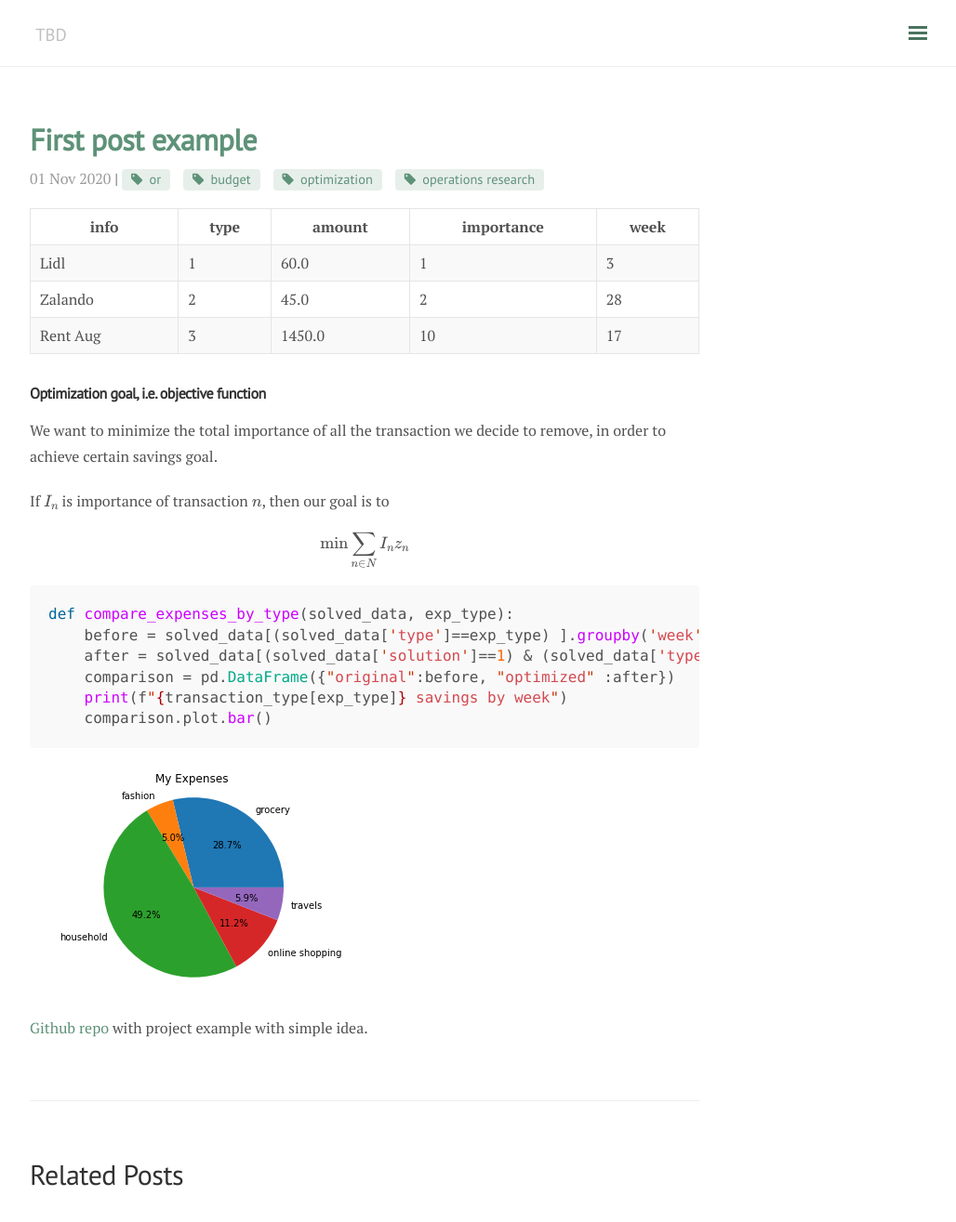
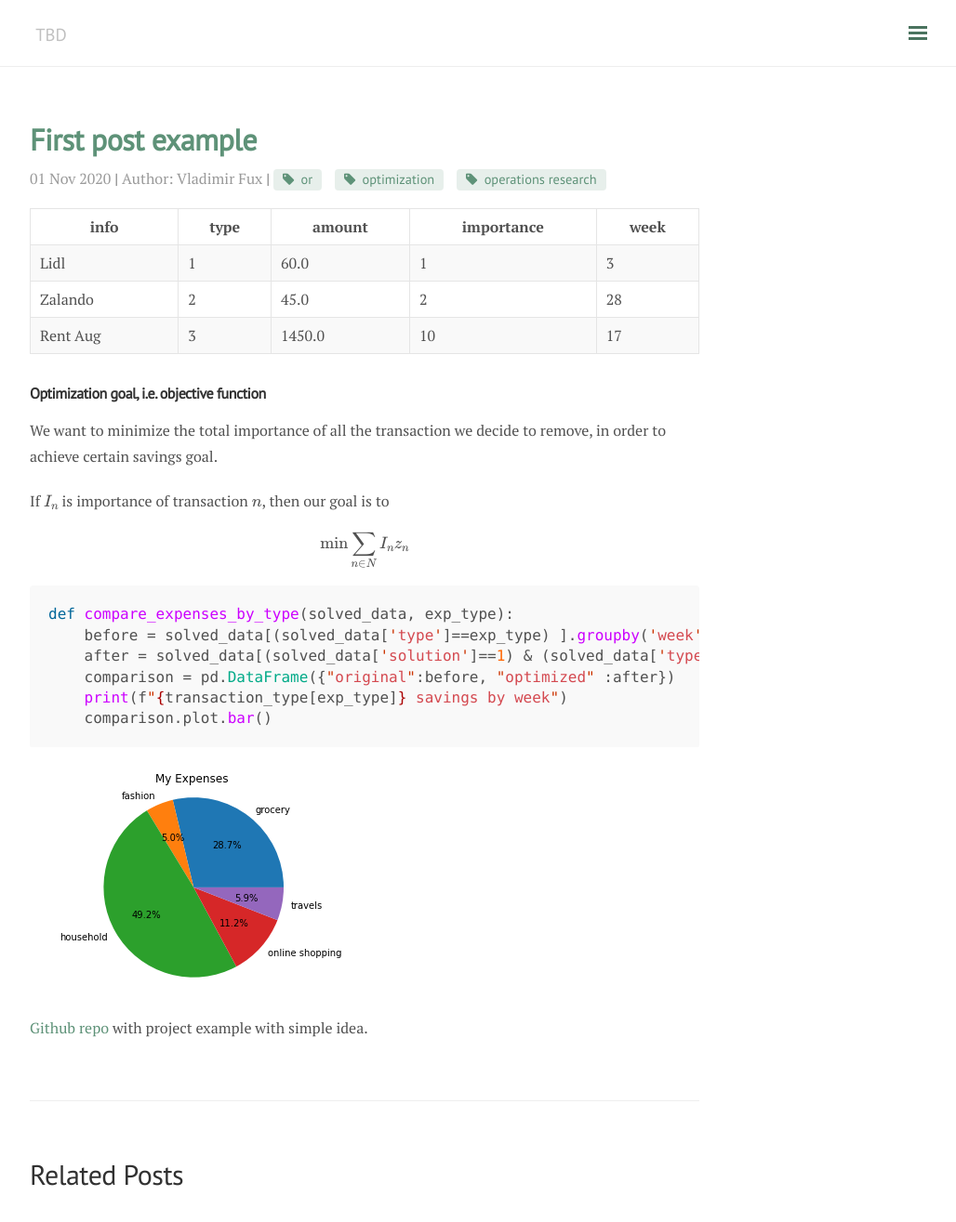
Before and after one commit to nonvisual/nonvisual.github.io, a Jekyll site: the page built from _posts/2020-11-01-first-timer.md, in a window 1280 px wide and 1342 px high. Shown: the top 1315 px of the window at 93% size, without its empty margins (248-1276 px from the left). Built offline with Jekyll 4.4.1, drawn with Linux system fonts in a browser that asks for light colours; nearby versions of some CDN libraries; formulas are drawn with MathJax 3.

Commit message:
Moved google analytics to header| Added author field

```diff
--- a/_includes/head.html
+++ b/_includes/head.html
@@ -29,4 +29,14 @@
   </script>
   {% endif %}
 
+  {% if site.google_analytics_token %}
+  <script>
+    (function (i, s, o, g, r, a, m) { i['GoogleAnalyticsObject'] = r; i[r] = i[r] || function () { (i[r].q = i[r].q || []).push(arguments) }, i[r].l = 1 * new Date(); a = s.createElement(o), m = s.getElementsByTagName(o)[0]; a.async = 1; a.src = g; m.parentNode.insertBefore(a, m) })(window, document, 'script', 'https://www.google-analytics.com/analytics.js', 'ga');
+
+    ga('create', '{{ site.google_analytics_token }}', 'auto');
+    ga('send', 'pageview');
+  </script>
+  {% endif %}
+
+
 </head>
--- a/_layouts/post.html
+++ b/_layouts/post.html
@@ -5,6 +5,8 @@
 <div class="post">
   <h1 class="post-title">{{ page.title }}</h1>
   <span class="post-date">{{ page.date | date_to_string }}</span>
+  | <span class="post-author">Author: {{ page.author }}</span>
+
   {% if page.tags %} |
   {% for tag in page.tags %}
     <a href="{{ site.baseurl }}{{ site.tag_page }}#{{ tag | slugify }}" class="post-tag">{{ tag }}</a>
--- a/_posts/2020-11-01-first-timer.md
+++ b/_posts/2020-11-01-first-timer.md
@@ -1,8 +1,9 @@
 ---
 layout: post
+author: Vladimir Fux
 title: First post example
 topic: Operations Research
-tags: [or, budget, optimization, operations research]
+tags: [or, optimization, operations research]
 ---
 
 | info     |  type  | amount | importance | week |
--- a/_scss/component/_post.scss
+++ b/_scss/component/_post.scss
@@ -22,6 +22,13 @@
   .post-title {
     color: $theme-color;
     margin-top: 0;
+  }
+
+  .post-author {
+    display: inline-block;
+    margin-top: -.5rem;
+    margin-bottom: 1rem;
+    color: $post-date-color;
   }
 
   .post-date {
--- a/index.html
+++ b/index.html
@@ -13,6 +13,8 @@
     </h1>
 
     <span class="post-date">{{ post.date | date_to_string }}</span>
+    | <span class="post-author">Author: {{ post.author }}</span>
+
     {% if post.tags %} |
     {% for tag in post.tags %}
     <a href="{{ site.baseurl }}{{ site.tag_page }}#{{ tag | slugify }}" class="post-tag">{{ tag }}</a>
```
Also changed, not shown: 1 other file.
